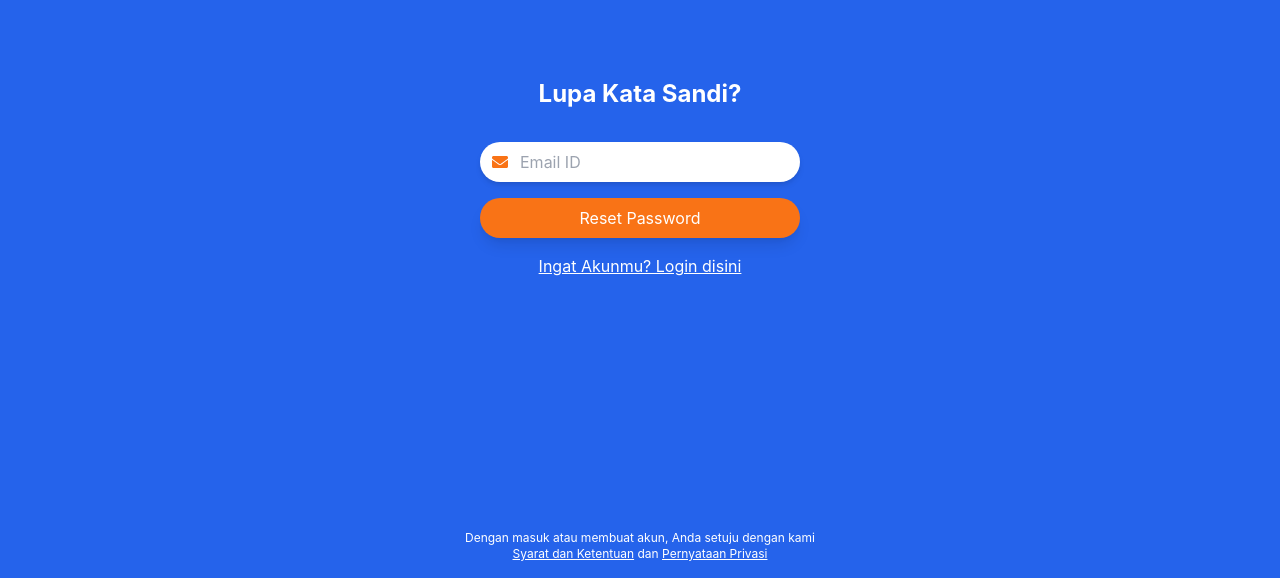
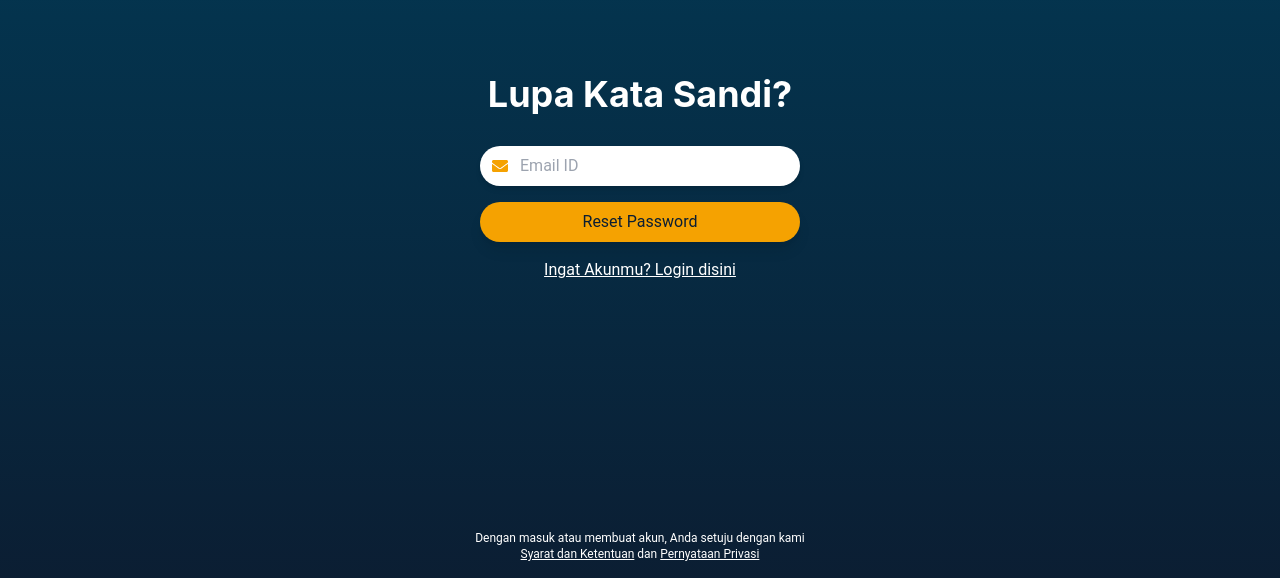
Before and after one commit to MirandaSinagaa/maba_friends, a React (Create React App) app: page /forgot-password in a window 1280 px wide. Shown: the part 222-800 px from the top of the page. Built offline with nearby package versions, Linux system fonts and the light colour scheme.

Commit message:
Update ForgotPasswordScreen.tsx

```diff
--- a/src/components/ForgotPasswordScreen.tsx
+++ b/src/components/ForgotPasswordScreen.tsx
@@ -10,29 +10,29 @@ const ForgotPasswordScreen: React.FC = () => {
   };
 
   return (
-    <div className="min-h-screen flex flex-col items-center justify-center bg-blue-600 text-white p-4">
-      <h1 className="text-2xl font-bold mb-8">Lupa Kata Sandi?</h1>
+    <div className="min-h-screen flex flex-col items-center justify-center bg-gradient-to-b from-[#013C58] to-[#0B1E33] text-white p-4">
+      <h1 className="text-4xl font-bold mb-8">Lupa Kata Sandi?</h1>
       <div className="w-full max-w-xs space-y-4">
         <div className="flex items-center bg-white rounded-full px-3 py-2 shadow-md">
-          <FaEnvelope className="text-orange-500 mr-3" />
-          <input type="email" placeholder="Email ID" className="flex-grow text-black outline-none" />
+          <FaEnvelope className="font-roboto text-[#F5A201] mr-3" />
+          <input type="email" placeholder="Email ID" className="font-roboto flex-grow text-black outline-none" />
         </div>
         <button
-          className="w-full bg-orange-500 text-white py-2 px-4 rounded-full shadow-lg hover:bg-orange-600 mt-4"
+          className="font-roboto w-full bg-[#F5A201] text-[#0B1E33] py-2 px-4 rounded-full shadow-lg mb-4 transition-all duration-300 transform hover:scale-105"
           onClick={handleResetPassword}
         >
           Reset Password
         </button>
-        <div className="text-center mt-4">
+        <div className="font-roboto text-center mt-4">
           <button
-            className="text-white-500 underline"
+            className="text-[#FFFFFF] underline"
             onClick={() => navigate('/login')}
           >
             Ingat Akunmu? Login disini
           </button>
         </div>
       </div>
-      <div className="absolute bottom-4 text-center text-xs text-white">
+      <div className="font-roboto absolute bottom-4 text-center text-xs text-white">
         Dengan masuk atau membuat akun, Anda setuju dengan kami <br />
         <span className="underline">Syarat dan Ketentuan</span> dan <span className="underline">Pernyataan Privasi</span>
       </div>
```
